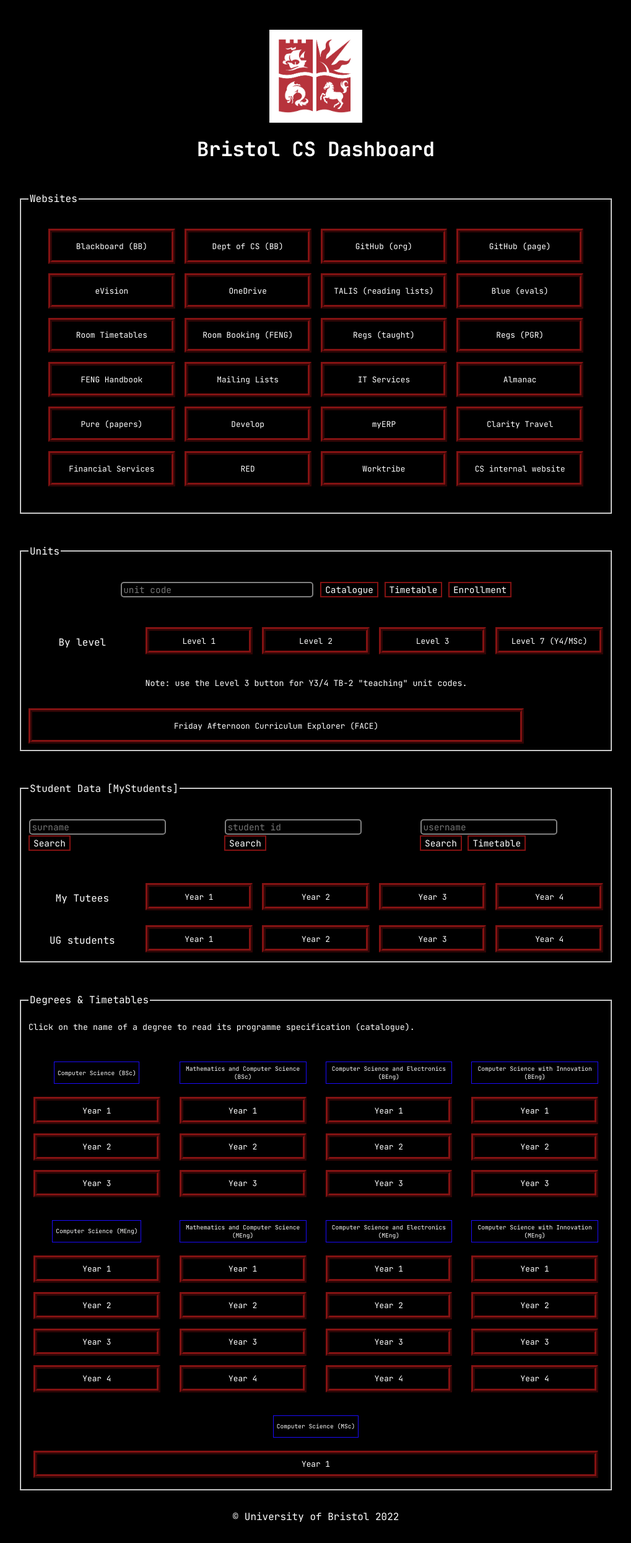
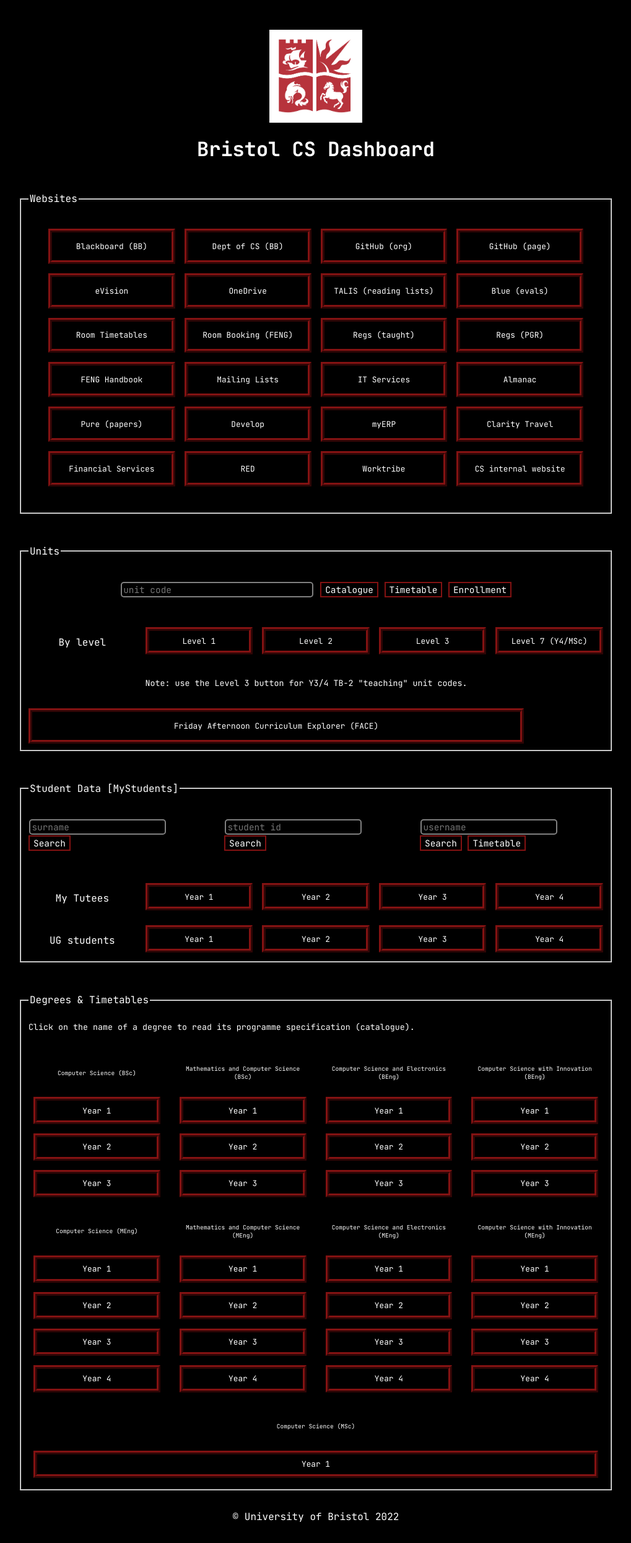
Before and after one commit to cs-uob/dashboard, a Jekyll site: the page built from docs/index.html, in a window 1280 px wide. Shown: the whole page at 62% size, without its empty margins (130-1149 px from the left). Built offline with Jekyll 4.4.1, drawn with Linux system fonts in a browser that asks for light colours.

Commit message:
fixing scripts

```diff
--- a/docs/assets/css/style.css
+++ b/docs/assets/css/style.css
@@ -79,16 +79,7 @@
 }
 
 .degree-name {
-  display: flex;
-  justify-content: center;
-  align-items: center;
-  text-align: center;
-  height: 2.5em;
-  padding: 0.5em;
   font-size: 0.6rem;
-  background: black;
-  color: #ffffff;
-  border: 0.2em ridge rgb(27, 11, 250);
 }
 
 #degree-4COSC005T {
```
